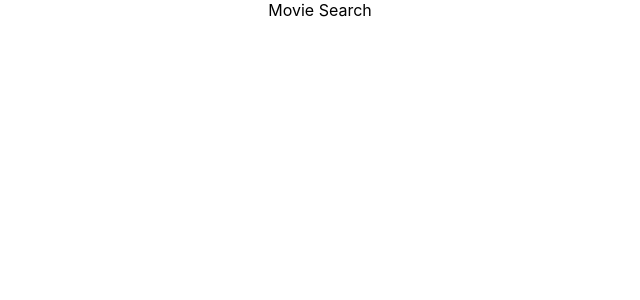
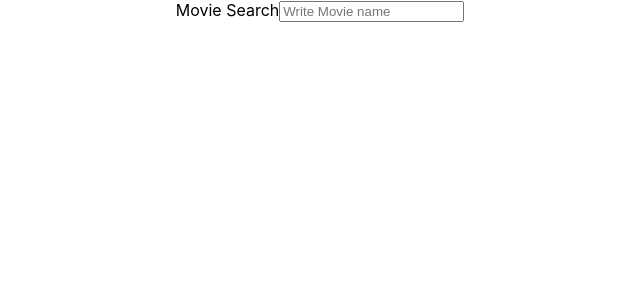
Before and after one commit to prasadavaghan/movie-search-app, a React (Create React App) app in the folder movie-search-app/: page / in a window 1280 px wide. Shown: the top 300 px of the page, without its empty margins (320-960 px from the left). Built offline with nearby package versions, Linux system fonts and the light colour scheme.

Commit message:
Input added for search

```diff
--- a/movie-search-app/src/App.js
+++ b/movie-search-app/src/App.js
@@ -5,6 +5,7 @@ function App() {
   return (
     <div className="App">
      Movie Search
+     <input type="text" placeholder="Write Movie name" />
     </div>
   );
 }
```
